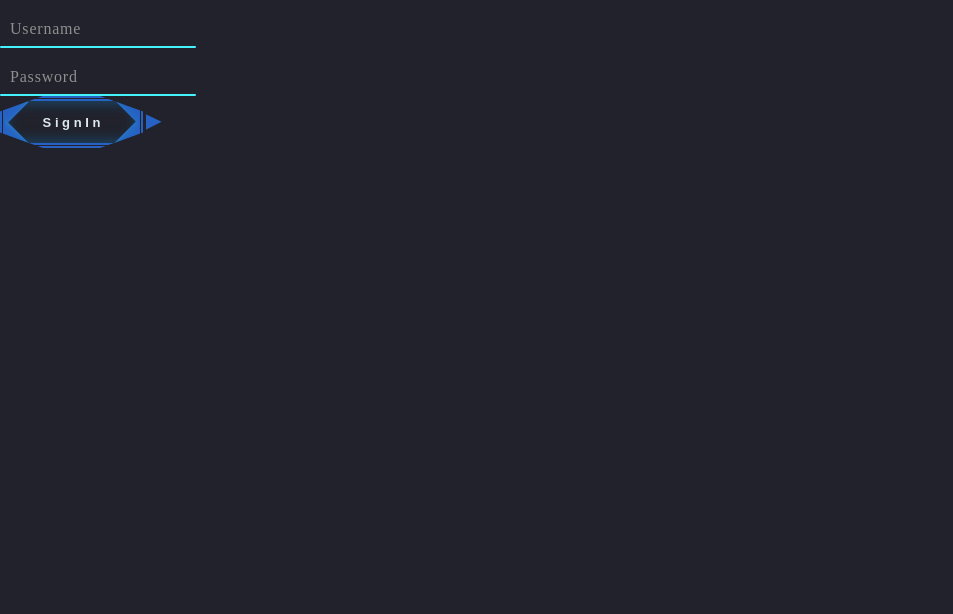
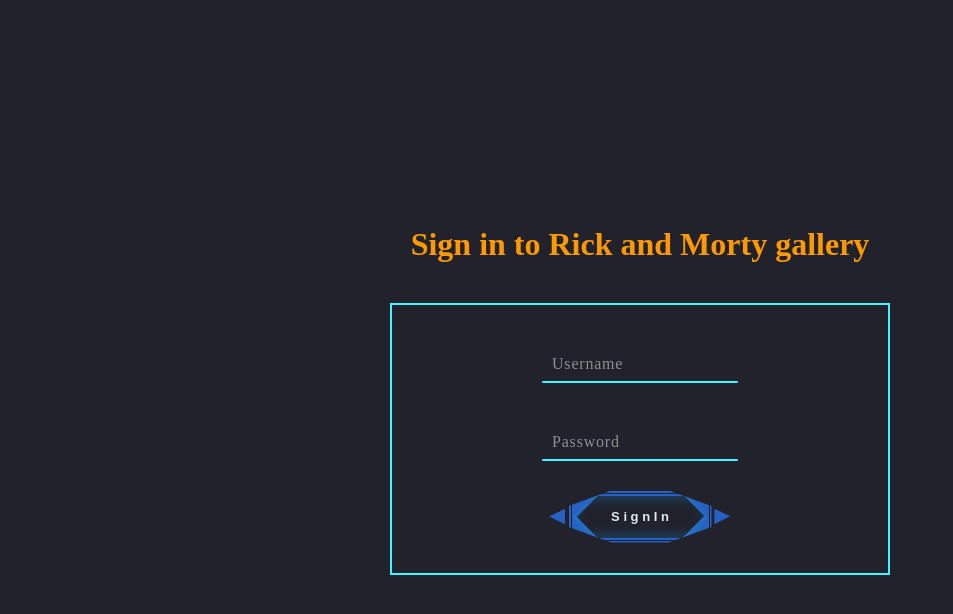
Before and after one commit to Meshhur/rick-and-morty-gallery, a React (Create React App) app: page /sign-in in a window 1280 px wide. Shown: the top 614 px of the page, without its empty margins (0-953 px from the left). Built offline with nearby package versions, Linux system fonts and the light colour scheme; the HTML template or start-up script is replaced by a standard one.

Commit message:
finished signIn page

```diff
--- a/src/components/input/Input.css
+++ b/src/components/input/Input.css
@@ -3,7 +3,7 @@
     width: 196px;
 }
 
-.inputbox input {
+.inputbox .input {
     position: relative;
     width: 100%;
     padding: 20px 10px 10px;
@@ -29,8 +29,8 @@
     pointer-events: none;
 }
 
-.inputbox input:valid~span,
-.inputbox input:focus~span {
+.inputbox .input:valid~span,
+.inputbox .input:focus~span {
     color: #45f3ff;
     transform: translateX(-10px) translateY(-34px);
     font-size: 0, 75em;
@@ -49,7 +49,7 @@
     z-index: 9;
 }
 
-.inputbox input:valid~i,
-.inputbox input:focus~i {
+.inputbox .input:valid~i,
+.inputbox .input:focus~i {
     height: 44px;
 }
--- a/src/components/input/Input.jsx
+++ b/src/components/input/Input.jsx
@@ -3,7 +3,7 @@
 export const Input = ({className ,value}) => {
     return (
         <div className={className}>
-            <input required="required" type="text" />
+            <input className="input" required="required" type="text" />
             <span>{value}</span>
             <i></i>
         </div>
--- a/src/pages/sign-in/SignIn.css
+++ b/src/pages/sign-in/SignIn.css
@@ -1,11 +1,20 @@
-.sign-in {}
-
-.sign-in-card {
-
+.signIn {
+    display: flex;
+    flex-direction: column;
+    width: 100%;
+    height: 100vh;
+    justify-content: center;
+    align-items: center;
+    row-gap: 40px;
 }
 
-.sign-in-username {}
-
-.sign-in-password {}
-
-.sign-in-button {}
+.signIn-card {
+    display: flex;
+    width: 500px;
+    border: 2px solid #45f3ff;
+    padding: 30px 0;
+    flex-direction: column;
+    row-gap: 30px;
+    justify-content: center;
+    align-items: center;
+}
--- a/src/pages/sign-in/SignIn.jsx
+++ b/src/pages/sign-in/SignIn.jsx
@@ -4,12 +4,15 @@
 
 export const SignIn = () => {
     return (
-        <main className="sign-in">
-            <div className="sign-in-card">
-                <Input className="sign-in-username inputbox" value="Username"/>
-                <Input className="sign-in-userpassword inputbox" value="Password"/>
-                <Button className="sign-in-button btn" value="S i g n I n" />
+        <main className="signIn">
+            <h1 className="signIn-title">
+                Sign in to Rick and Morty gallery
+            </h1>
+            <div className="signIn-card">
+                <Input className="signIn-input inputbox" value="Username" />
+                <Input className="signIn-input inputbox" value="Password" />
+                <Button className="signIn-button btn" value="S i g n I n" />
             </div>
-        </main>
+        </main >
     );
 };
```
